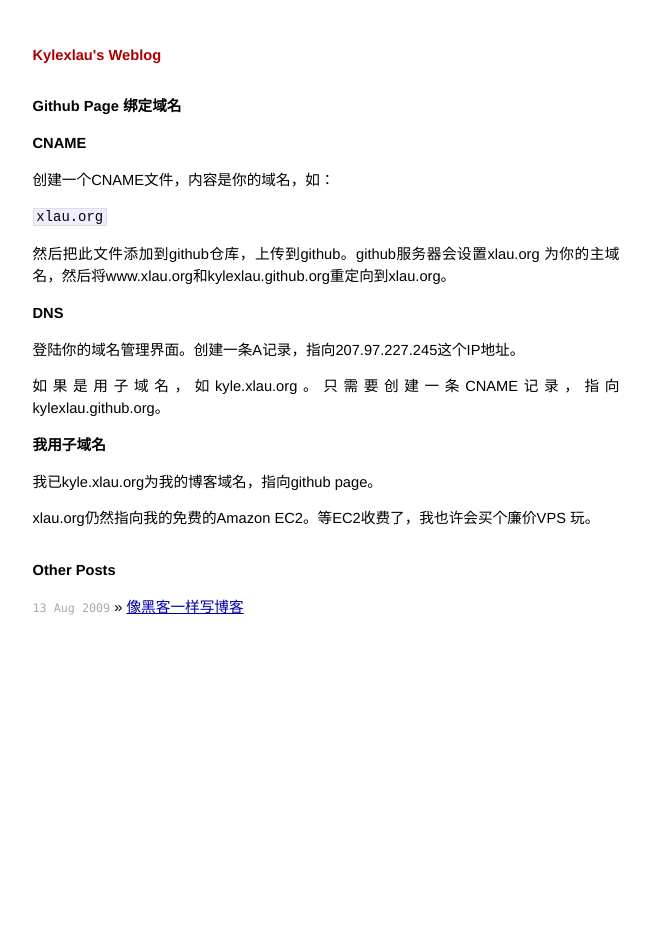
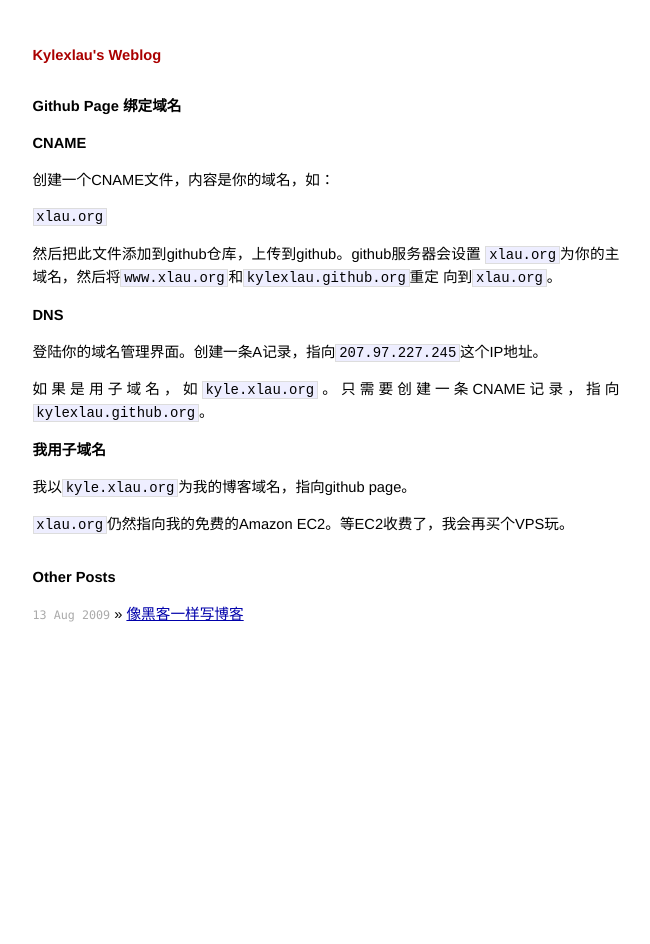
Before and after one commit to kylexlau/kylexlau.github.com, a Jekyll site: the page built from _posts/2010-12-29-github-CNAME.md, in a window 1280 px wide. Shown: the whole page, without its empty margins (314-964 px from the left). Built offline with Jekyll 4.4.1, drawn with Linux system fonts in a browser that asks for light colours.

Commit message:
modify github-CANME

```diff
--- a/_posts/2010-12-29-github-CNAME.md
+++ b/_posts/2010-12-29-github-CNAME.md
@@ -13,19 +13,19 @@
 xlau.org
 </code>
 
-然后把此文件添加到github仓库，上传到github。github服务器会设置xlau.org
-为你的主域名，然后将www.xlau.org和kylexlau.github.org重定向到xlau.org。
+然后把此文件添加到github仓库，上传到github。github服务器会设置
+`xlau.org`为你的主域名，然后将`www.xlau.org`和`kylexlau.github.org`重定
+向到`xlau.org`。
 
 ## DNS
 
-登陆你的域名管理界面。创建一条A记录，指向207.97.227.245这个IP地址。
+登陆你的域名管理界面。创建一条A记录，指向`207.97.227.245`这个IP地址。
 
-如果是用子域名，如kyle.xlau.org。只需要创建一条CNAME记录，指向
-kylexlau.github.org。
+如果是用子域名，如`kyle.xlau.org`。只需要创建一条CNAME记录，指向
+`kylexlau.github.org`。
 
 ## 我用子域名
 
-我已kyle.xlau.org为我的博客域名，指向github page。
+我以`kyle.xlau.org`为我的博客域名，指向github page。
 
-xlau.org仍然指向我的免费的Amazon EC2。等EC2收费了，我也许会买个廉价VPS
-玩。
+`xlau.org`仍然指向我的免费的Amazon EC2。等EC2收费了，我会再买个VPS玩。
```
